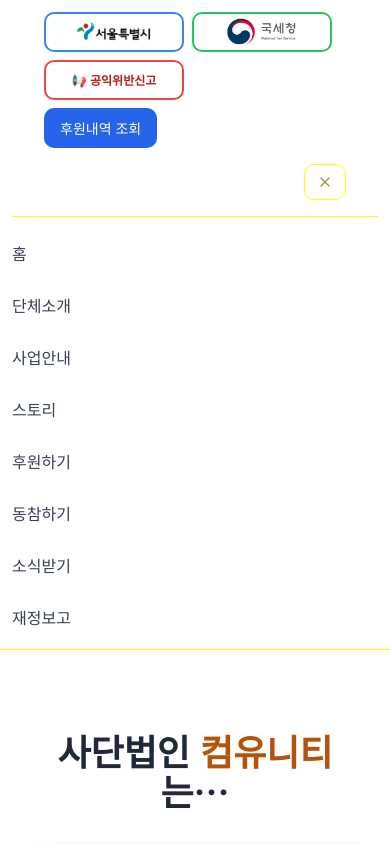
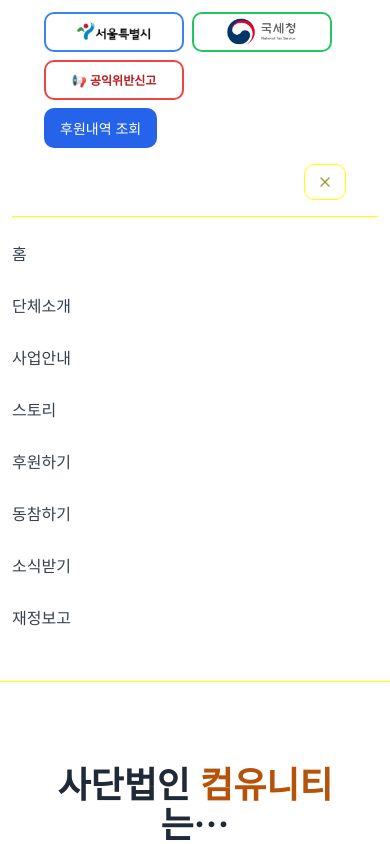
Before and after one commit to curara81/community-pj, a React (Vite) app: page /about in a window 390 px wide. Both pictures are taken after a click on the button 325 px from the left and 182 px from the top of the page. Shown: the top 844 px of the page. Built offline with nearby package versions, Linux system fonts and the light colour scheme.

Commit message:
Fix: Adjust handshake image position on mobile
Lower the handshake image in the NewsletterSection to prevent overlap with the mobile menu.

```diff
--- a/src/components/SimpleHeader.tsx
+++ b/src/components/SimpleHeader.tsx
@@ -118,7 +118,7 @@ const SimpleHeader = () => {
 
       {/* 모바일 메뉴 드롭다운 */}
       {isMenuOpen && (
-        <div className="xl:hidden mt-4 bg-white border-t pt-4">
+        <div className="xl:hidden mt-4 bg-white border-t pt-4 pb-8">
           <div className="flex flex-col space-y-3">
             <Link
               to="/"
```
